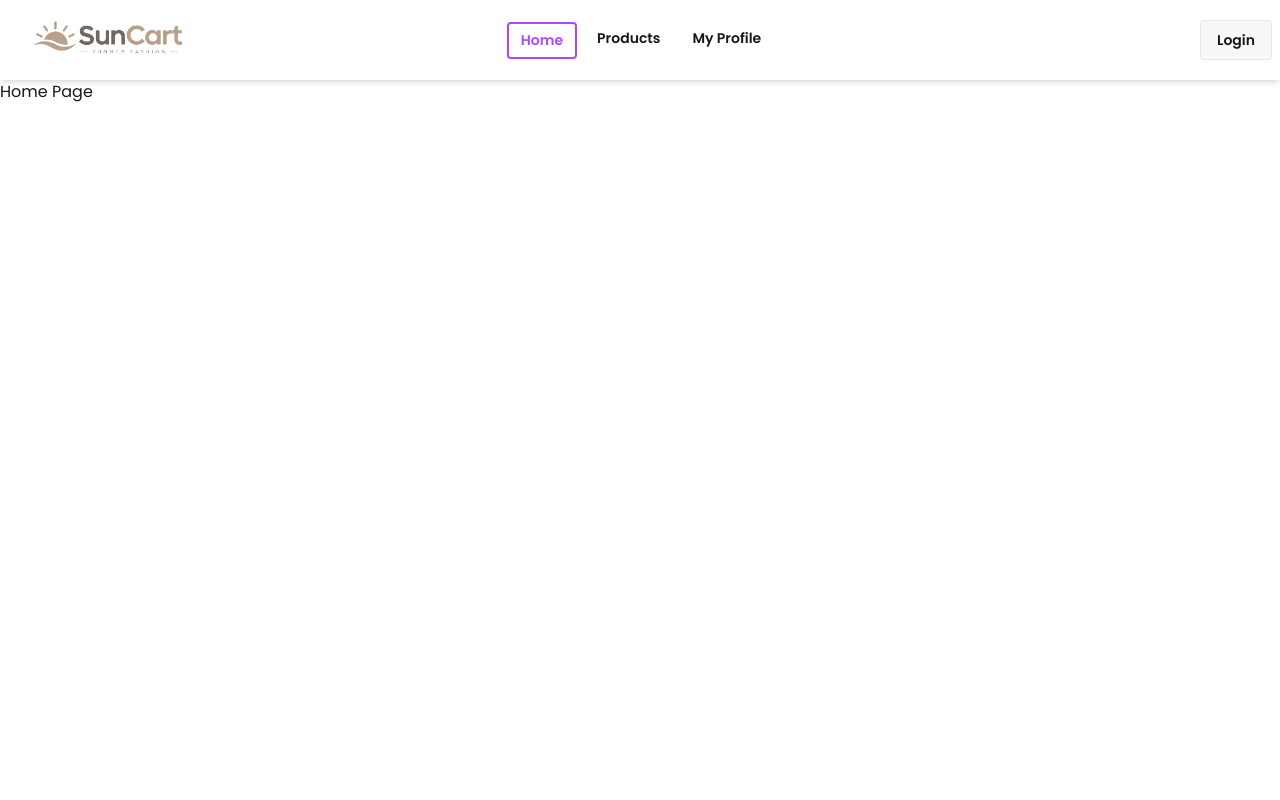
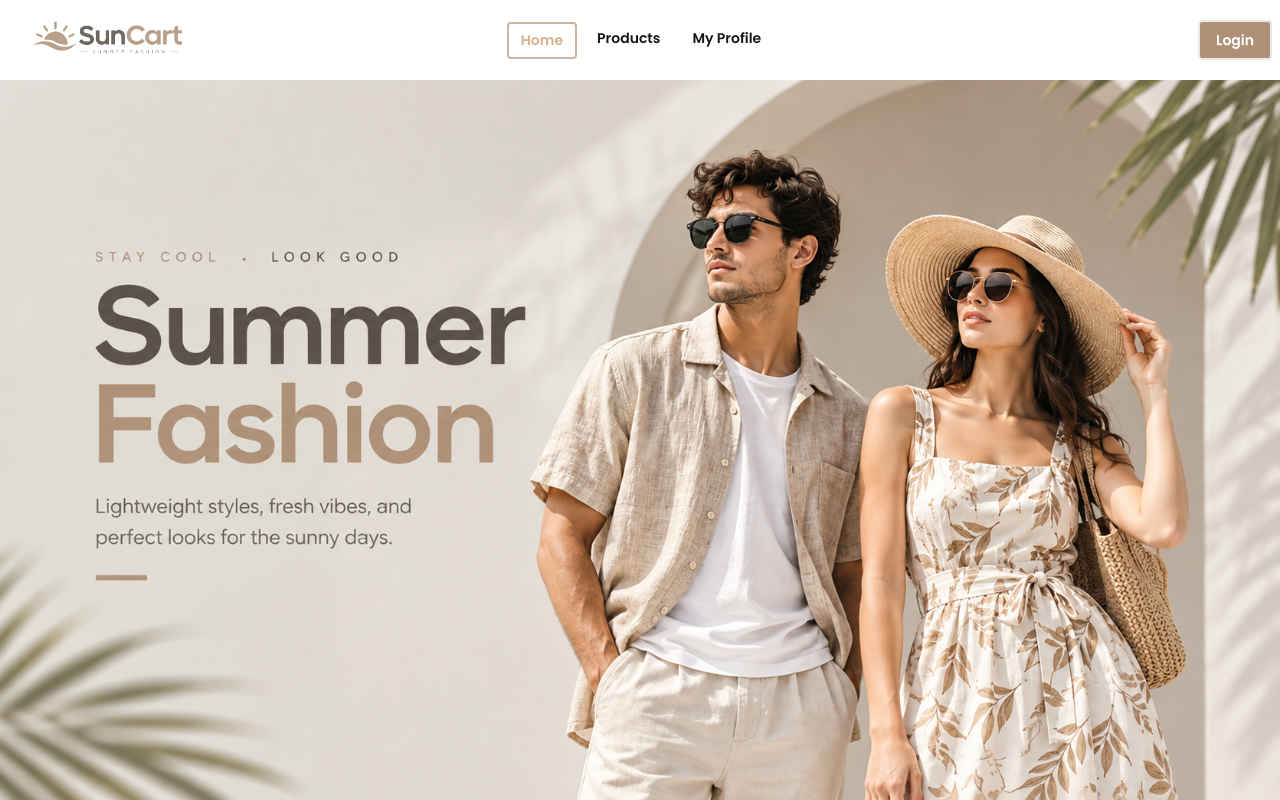
Before and after one commit to yashinn007/suncart, a Next.js app: page / in a window 1280 px wide. Built offline with nearby package versions, Linux system fonts and the light colour scheme.

Commit message:
hero section created

```diff
--- /dev/null
+++ b/src/app/login/page.jsx
@@ -0,0 +1,7 @@
+import React from "react";
+
+const LoginPage = () => {
+  return <div>Login Page</div>;
+};
+
+export default LoginPage;
--- a/src/app/page.js
+++ b/src/app/page.js
@@ -1,3 +1,17 @@
+import heroImg from "@/photo/hero.png";
+
 export default function Home() {
-  return <div>Home Page</div>;
+  return (
+    <div className="container mx-auto ">
+      <div
+        className="hero min-h-[25vh] md:min-h-[35vh] lg:min-h-[90vh]"
+        style={{
+          backgroundImage: `url(${heroImg.src})`,
+          backgroundSize: "cover",
+          backgroundPosition: "center",
+          backgroundRepeat: "no-repeat",
+        }}
+      ></div>
+    </div>
+  );
 }
--- /dev/null
+++ b/src/app/signin/page.jsx
@@ -0,0 +1,7 @@
+import React from "react";
+
+const SigninPage = () => {
+  return <div>Signin Page</div>;
+};
+
+export default SigninPage;
--- a/src/components/shared/NavLinks.jsx
+++ b/src/components/shared/NavLinks.jsx
@@ -10,7 +10,7 @@ const NavLinks = ({ href, children }) => {
   return (
     <Link
       href={href}
-      className={`${isActive && "text-purple-500 border-2"} font-semibold`}
+      className={`${isActive && "text-[#d6af8c] border-2 border-[#ccb6a1]"} font-semibold`}
     >
       {children}
     </Link>
--- a/src/components/shared/Navbar.jsx
+++ b/src/components/shared/Navbar.jsx
@@ -63,7 +63,11 @@ const Navbar = () => {
           <ul className="menu menu-horizontal gap-2 px-1">{links}</ul>
         </div>
         <div className="navbar-end">
-          <a className="btn">Login</a>
+          <Link href={"/login"}>
+            <button className="btn border-2 bg-[#ae9077] text-white">
+              Login
+            </button>
+          </Link>
         </div>
       </div>
     </div>
```
Also changed, not shown: src/photo/hero.png (renamed from src/photo/Summer Fashion Editorial Duo.png).
